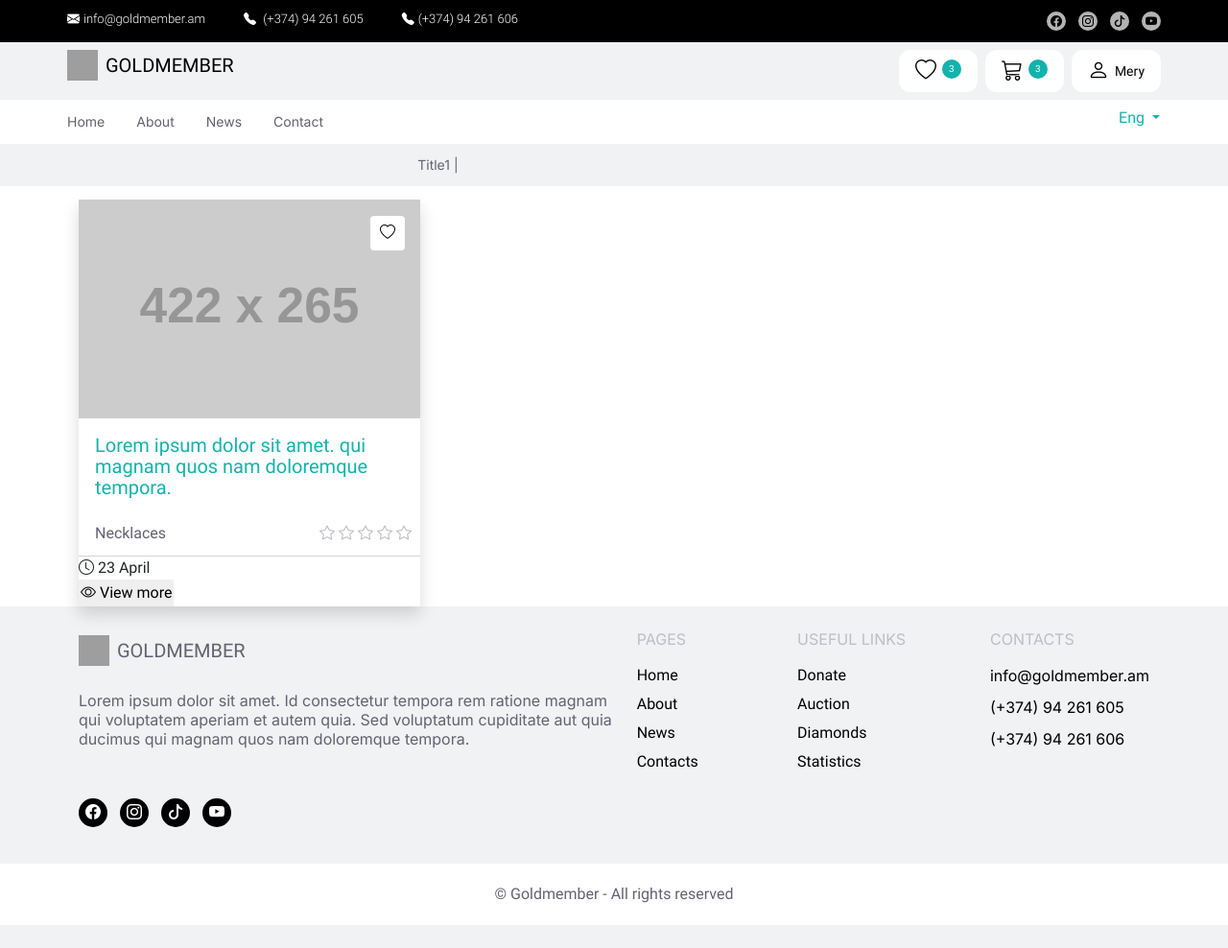
After one commit to harutin19912024/samvel, a PHP site: page /auction.html in a window 1280 px wide. The commit adds this page. Shown: the whole page at 96% size. Run offline with PHP 8.4, Linux system fonts and the light colour scheme; grey boxes labelled with a size stand in for pictures from a placeholder-image service; some libraries are stand-ins or nearby versions; grey boxes are pictures that could not be loaded.

Commit message:
fixes , auction

```diff
--- /dev/null
+++ b/auction.html
@@ -0,0 +1,251 @@
+<!doctype html>
+<html lang="en">
+<head>
+    <meta charset="utf-8">
+    <meta name="viewport" content="width=device-width, initial-scale=1">
+    <meta name="description" content="Golden Member<">
+    <meta name="author" content="">
+    <title>Golden Member</title>
+    <link href="/css/lib/bootstrap.min.css" rel="stylesheet">
+    <link href="/css/lib/bootstrap-icons-min.css" rel="stylesheet">
+    <link href="css/global.css" rel="stylesheet">
+    <script src="js/bootstrap.bundle.min.js"></script>
+
+    <link rel="preload" href="fonts/roboto/Roboto-Light.woff2" as="font" type="font/woff2" crossorigin="anonymous">
+    <link rel="preload" href="fonts/roboto/Roboto-Regular.woff2" as="font" type="font/woff2" crossorigin="anonymous">
+    <link rel="preload" href="fonts/roboto/Roboto-Medium.woff2" as="font" type="font/woff2" crossorigin="anonymous">
+    <link rel="preload" href="fonts/roboto/Roboto-Bold.woff2" as="font" type="font/woff2" crossorigin="anonymous">
+    <link rel="preload" href="fonts/roboto/Roboto-Thin.woff2" as="font" type="font/woff2" crossorigin="anonymous">
+
+    <link rel="preload" href="fonts/inter/Inter-Thin.woff2" as="font" type="font/woff2" crossorigin="anonymous">
+    <link rel="preload" href="fonts/inter/Inter-Light.woff2" as="font" type="font/woff2" crossorigin="anonymous">
+    <link rel="preload" href="fonts/inter/Inter-Regular.woff2" as="font" type="font/woff2" crossorigin="anonymous">
+    <link rel="preload" href="fonts/inter/Inter-Medium.woff2" as="font" type="font/woff2" crossorigin="anonymous">
+    <link rel="preload" href="fonts/inter/Inter-SemiBold.woff2" as="font" type="font/woff2" crossorigin="anonymous">
+    <link rel="preload" href="fonts/inter/Inter-Bold.woff2" as="font" type="font/woff2" crossorigin="anonymous">
+
+</head>
+<body>
+
+<!--  &lt;!&ndash; SECTION HEADER &ndash;&gt;-->
+<header class="mb-auto header">
+    <div class="bg-black py-1">
+        <div class="row py-2 px-sm-0 mx-auto d-flex justify-content-between white-color flex-wrap container">
+            <ul class="d-flex gap-3 col-md-9 col-6 fw-light contact-box px-0 ps-2 ps-sm-0 mb-0">
+                <li class="me-4"><a href="mailto:info@goldmember.am"> <i class="bi bi-envelope-fill pe-1"></i><span>info@goldmember.am</span></a>
+                </li>
+                <li class="me-4"><a href="tel:+37494261605"> <i class="bi bi-telephone-fill pe-1"></i> <span>(+374) 94 261 605</span></a>
+                </li>
+                <li class="me-4"><a href="tel:+37494261606"> <i class="bi bi-telephone-fill pe-1"></i><span>(+374) 94 261 606 </span></a>
+                </li>
+            </ul>
+            <ul class="px-0 d-flex col-md-3 col-6 justify-content-end justify-content-md-start mt-0 mb-0 justify-content-md-end mb-0">
+                <li class="social-button"><a href="#" class="social"> <i class="bi bi-facebook"></i> </a></li>
+                <li class="social-button"><a href="#" class="social"> <i class="bi bi-instagram"></i> </a></li>
+                <li class="social-button"><a href="#" class="social"> <i class="bi bi-tiktok"></i> </a></li>
+                <li class="social-button"><a href="#" class="social"> <i class="bi bi-youtube"></i> </a></li>
+            </ul>
+        </div>
+    </div>
+    <div class="bg-secondary-color black-color">
+        <div class="row mx-auto py-2 px-sm-0 d-flex justify-content-between container header-action-box">
+            <div class="w-auto px-0">
+                <a href="#" class="logo">
+                    <img src="images/icons/logo.svg" alt="Logo" height="32" width="32">
+                    <span>Goldmember</span>
+                </a>
+            </div>
+            <ul class="d-flex col-3 gap-2 justify-content-end px-0 mb-0">
+                <li class="mr-2">
+                    <a href="#" class="user-link bg-white-color d-flex">
+                        <i class="bi bi-heart"></i>
+                        <span class="count bg-primary-color white-color">3</span>
+                    </a>
+                </li>
+                <li class="mr-2">
+                    <a href="#" class="user-link bg-white-color d-flex">
+                        <i class="bi bi-cart3"></i>
+                        <span class="count bg-primary-color white-color">3</span>
+                    </a>
+                </li>
+                <li class="mr-2">
+                    <a href="#" class="user-link bg-white-color d-flex">
+                        <i class="bi bi-person"></i>
+                        <span>Mery</span>
+                    </a>
+                </li>
+            </ul>
+        </div>
+    </div>
+    <div class="bg-white-color black-color">
+        <div class="container pe-0">
+            <div class="row d-flex justify-content-between">
+                <ul class="d-flex col-6 py-0 ps-sm-0 ps-3">
+                    <li class="nav-item">
+                        <a class="nav-item-link gray-color" href="#">
+                            Home
+                        </a>
+                    </li>
+                    <li class="nav-item">
+                        <a class="nav-item-link gray-color" href="#">
+                            About
+                        </a>
+                    </li>
+                    <li class="nav-item">
+                        <a class="nav-item-link gray-color" href="#">
+                            News
+                        </a>
+                    </li>
+
+                    <li class="nav-item">
+                        <a class="nav-item-link gray-color" href="#">
+                            Contact
+                        </a>
+                    </li>
+                </ul>
+                <div class="dropdown w-auto ">
+                    <button class="btn primary-color dropdown-toggle pe-md-0" type="button" data-bs-toggle="dropdown"
+                            aria-expanded="false">
+                        Eng
+                    </button>
+                    <ul class="dropdown-menu">
+                        <li><a class="dropdown-item" href="#">Arm</a></li>
+                        <li><a class="dropdown-item" href="#">Ru</a></li>
+                    </ul>
+                </div>
+            </div>
+        </div>
+    </div>
+    <div class="marquee-container bg-secondary-color overflow-hidden">
+        <div class="marquee-text">Title1 |</div>
+        <div class="marquee-text">Title1 |</div>
+        <div class="marquee-text">Title1 |</div>
+    </div>
+    <div class="bg-white-color white-line"></div>
+</header>
+
+<!-- SECTION CONTENT ( MAIN ) -->
+<main>
+    <section class="container">
+        <ul class="row product">
+            <li class="col-lg-4 col-sm-12 col-md-6 product-item">
+                <div class="w-100 shadow">
+                    <a href="#" aria-label="Visit detail" class="position-relative product-link">
+                        <div class="position-relative product-img img-box">
+                            <img src="https://placehold.co/422x265" alt="Product Item" class="img-fluid">
+                            <button type="button" aria-label="Toggle Favorite"
+                                    class="bg-white-color button icon-button position-absolute zindex-offcanvas-backdrop">
+                                <i class="bi bi-heart"></i>
+                            </button>
+                        </div>
+                        <div class="content">
+                            <div class="description">
+                                <h3 class="product-name">Lorem ipsum dolor sit amet. qui magnam quos nam doloremque
+                                    tempora. </h3>
+                                <div class="d-flex justify-content-between">
+                                    <span>Necklaces</span>
+                                    <div class="star-rating">
+                                        <input type="radio" id="star5" name="rating" value="5">
+                                        <label for="star5"><i class="bi bi-star"></i><i class="bi bi-star-fill"></i></label>
+                                        <input type="radio" id="star4" name="rating" value="4">
+                                        <label for="star4"><i class="bi bi-star"></i><i class="bi bi-star-fill"></i></label>
+                                        <input type="radio" id="star3" name="rating" value="3">
+                                        <label for="star3"><i class="bi bi-star"></i><i class="bi bi-star-fill"></i></label>
+                                        <input type="radio" id="star2" name="rating" value="2">
+                                        <label for="star2"><i class="bi bi-star"></i><i class="bi bi-star-fill"></i></label>
+                                        <input type="radio" id="star1" name="rating" value="1">
+                                        <label for="star1"><i class="bi bi-star"></i><i class="bi bi-star-fill"></i></label>
+                                    </div>
+                                </div>
+
+                            </div>
+                            <div class="deadline-more-box">
+                                <div class="deadline-box">
+                                    <i class="bi bi-clock"></i>
+                                    <span>23 April</span>
+                                </div>
+                                <button class="button view-more-button"><i class="bi bi-eye"></i> View more</button>
+                            </div>
+                        </div>
+                    </a>
+                </div>
+            </li>
+        </ul>
+    </section>
+
+</main>
+<!-- SECTION FOOTER -->
+<footer class="bg-secondary-color gray-color py-4 footer">
+    <div class="container">
+        <div class="footer-rows">
+            <!-- Contact Section -->
+            <div class="footer-col col-one">
+                <div class="w-auto px-0">
+                    <a href="#" class="logo">
+                        <img src="images/icons/logo.svg" alt="Logo" height="32" width="32">
+                        <span>Goldmember</span>
+                    </a>
+                </div>
+                <p class="info-text">Lorem ipsum dolor sit amet. Id consectetur tempora rem ratione magnam qui
+                    voluptatem aperiam et autem quia. Sed voluptatum cupiditate aut quia ducimus qui magnam quos nam
+                    doloremque tempora. </p>
+                <ul class="px-0 d-flex justify-content-start social-buttons">
+                    <li class="social-button"><a href="#" class="social"> <i class="bi bi-facebook"></i> </a></li>
+                    <li class="social-button"><a href="#" class="social"> <i class="bi bi-instagram"></i> </a></li>
+                    <li class="social-button"><a href="#" class="social"> <i class="bi bi-tiktok"></i> </a></li>
+                    <li class="social-button"><a href="#" class="social"> <i class="bi bi-youtube"></i> </a></li>
+                </ul>
+            </div>
+
+            <!-- Pages Links -->
+            <div class="footer-col col-two">
+                <p class="title">PAGES</p>
+                <ul class="links">
+                    <li><a href="#" class="link">Home</a></li>
+                    <li><a href="#" class="link">About</a></li>
+                    <li><a href="#" class="link">News</a></li>
+                    <li><a href="#" class="link">Contacts</a></li>
+                </ul>
+            </div>
+
+            <!-- Useful Links -->
+            <div class="footer-col col-three">
+
+                <p class="title">USEFUL LINKS</p>
+                <ul class="links">
+                    <li><a href="#" class="link">Donate</a></li>
+                    <li><a href="#" class="link">Auction</a></li>
+                    <li><a href="#" class="link">Diamonds</a></li>
+                    <li><a href="#" class="link">Statistics</a></li>
+                </ul>
+            </div>
+
+            <!-- Contacts (Right Side) -->
+            <div class="footer-col col-four">
+                <p class="title">CONTACTS</p>
+
+                <div class="contact-line">
+                    <a href="mailto:info@goldmember.am">info@goldmember.am</a>
+                </div>
+
+                <div class="contact-line">
+                    <a href="tel:+37494261605">(+374) 94 261 605</a>
+                </div>
+
+                <div class="contact-line">
+                    <a href="tel:+37494261606">(+374) 94 261 606</a>
+                </div>
+            </div>
+        </div>
+
+
+    </div>
+    <!-- Copyright -->
+    <div class="text-center bg-white-color copy">
+        <p class="mb-0">&copy; Goldmember - All rights reserved</p>
+    </div>
+</footer>
+
+
+</body>
+</html>
--- /dev/null
+++ b/css/components/products.css
@@ -0,0 +1,46 @@
+
+.product {
+    .product-item {
+        .product-link {
+            &:hover {
+                opacity: 1;
+            }
+        }
+
+        .description {
+            padding: 17px 9px 11px 17px;
+            color: var(--gray-color);
+            border-bottom: solid 1px rgba(0,0,0,0.17);
+        }
+
+        .product-name {
+            font-size: 20px;
+            line-height: 22px;
+            font-weight: 400;
+            color: var(--primary-color);
+            margin-bottom: 25px;
+
+            span {
+                font-size: 16px;
+                line-height: 20px;
+            }
+        }
+
+        .product-img {
+            height: 0;
+            padding-bottom: 64%;
+
+            img {
+                position: absolute;
+                left: 0;
+                top: 0;
+            }
+
+            .button {
+                border-radius: 4px;
+                top: 17px;
+                right: 16px;
+            }
+        }
+    }
+}
--- /dev/null
+++ b/css/components/rating.css
@@ -0,0 +1,37 @@
+.star-rating {
+    display: flex;
+    flex-direction: row-reverse;
+    justify-content: center;
+
+
+    input:checked ~ label,
+    label:hover,
+    label:hover ~ label {
+        color: var(--primary-color);
+
+        .bi-star {
+            display: none;
+        }
+
+        .bi-star-fill {
+            display: block;
+        }
+    }
+}
+
+.star-rating input {
+    display: none;
+}
+
+.star-rating label {
+    color: var(--gray-color-lighter);
+    cursor: pointer;
+    margin-left: 4px;
+    transition: all 0.3s ease-in-out;
+    width: 16px;
+    height: 16px;
+
+    .bi-star-fill {
+        display: none;
+    }
+}
--- a/css/global.css
+++ b/css/global.css
@@ -7,6 +7,8 @@
 @import url('components/cards.css');
 @import url('components/price-news.css');
 @import url('components/contact.css');
+@import url('components/rating.css');
+@import url('components/products.css');
 @import url('components/footer.css');
 
 *,
@@ -64,6 +66,28 @@ a {
     }
 }
 
+.button {
+    outline: none;
+    border-color: transparent;
+
+    &.icon-button {
+        width: 36px;
+        height: 36px;
+        display: flex;
+        align-items: center;
+        justify-content: center;
+        border-color: transparent;
+
+        &:hover {
+
+        }
+
+        .icon {
+            font-size: 20px;
+        }
+    }
+}
+
 @keyframes marquee {
     from {
         transform: translateX(100%);
--- a/index.html
+++ b/index.html
@@ -80,7 +80,7 @@
     <div class="bg-white-color black-color">
         <div class="container pe-0">
             <div class="row d-flex justify-content-between">
-                <ul class="d-flex col-3 py-0 ps-sm-0 ps-3">
+                <ul class="d-flex col-6 py-0 ps-sm-0 ps-3">
                     <li class="nav-item">
                         <a class="nav-item-link gray-color" href="#">
                             Home
@@ -198,7 +198,7 @@
                         <img src="images/icons/auction.svg" alt="Icon" >
                     </div>
                     <div>
-                        <a href="auction">
+                        <a href="auction.html">
                             <h5 class="card-title">AUCTION</h5>
                             <p class="card-description text-start">Bid now for a chance to own</p>
                         </a>
```
